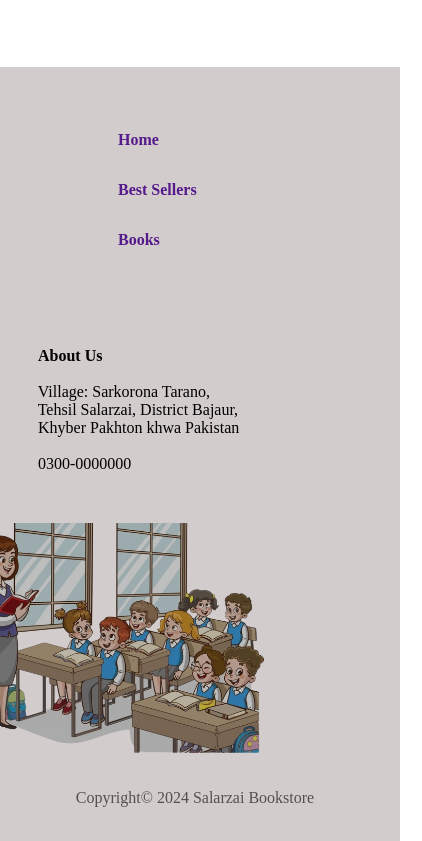
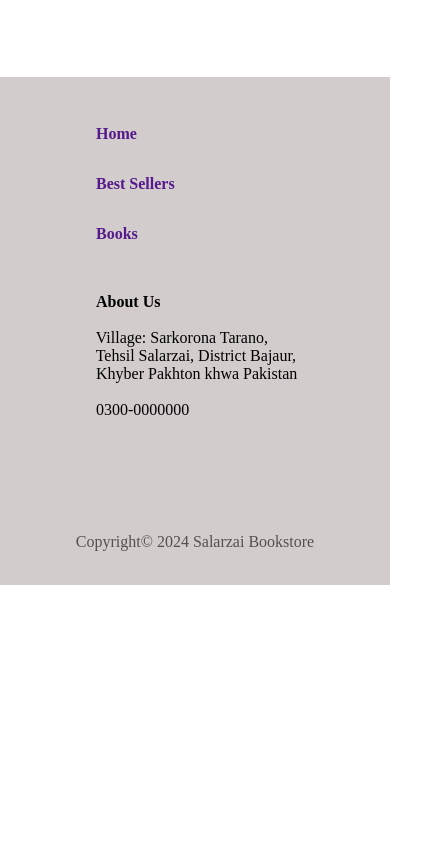
Before and after one commit to ShakirUllah-bj/HTML-CSS-Responsive-Book-Store-Website, a plain HTML site: page index.html in a window 390 px wide. Shown: the part 7347-8188 px from the top of the page, 422 px wide, since content can reach past the window. After the commit the page ends 7932 px from the top, so only its background shows below. Drawn offline with Linux system fonts and the light colour scheme.

Commit message:
update and add media queries for footer

```diff
--- a/index.html
+++ b/index.html
@@ -153,6 +153,7 @@
 
      <!-- footer -->
      <footer>
+        <div class="footer-content">
         <div class="main-menu">
             <a href="">Home</a>
             <a href="">Best Sellers</a>
@@ -172,6 +173,7 @@
         <div class="reading-pic">
             <img src="./images/reading.png" alt="">
         </div>
+    </div>
 
         <span id="Copyright">Copyright&#169; 2024 Salarzai Bookstore</span>
             </footer>
--- a/style.css
+++ b/style.css
@@ -359,7 +359,6 @@
 
     div.About-Us {
         float: left;
-        /* margin: 2.5em auto auto 8.5em;*/
         margin-top: 3em;
         white-space: pre;
     }
@@ -386,6 +385,22 @@
 
     footer {
         background-color: rgb(211, 204, 204);
-        margin: -10px;
+        padding: 1em;
         padding-bottom: 2px;
     }
+
+    @media screen and (max-width: 1000px) {
+        div.reading-pic img {
+            display: none;
+        }
+        div.main-menu {
+            margin: 2em -3em;
+            float: none;
+            text-align: left;
+        }
+        div.About-Us {
+            margin: 2em;
+            float: none;
+            text-align: left;
+        }
+    }
```
